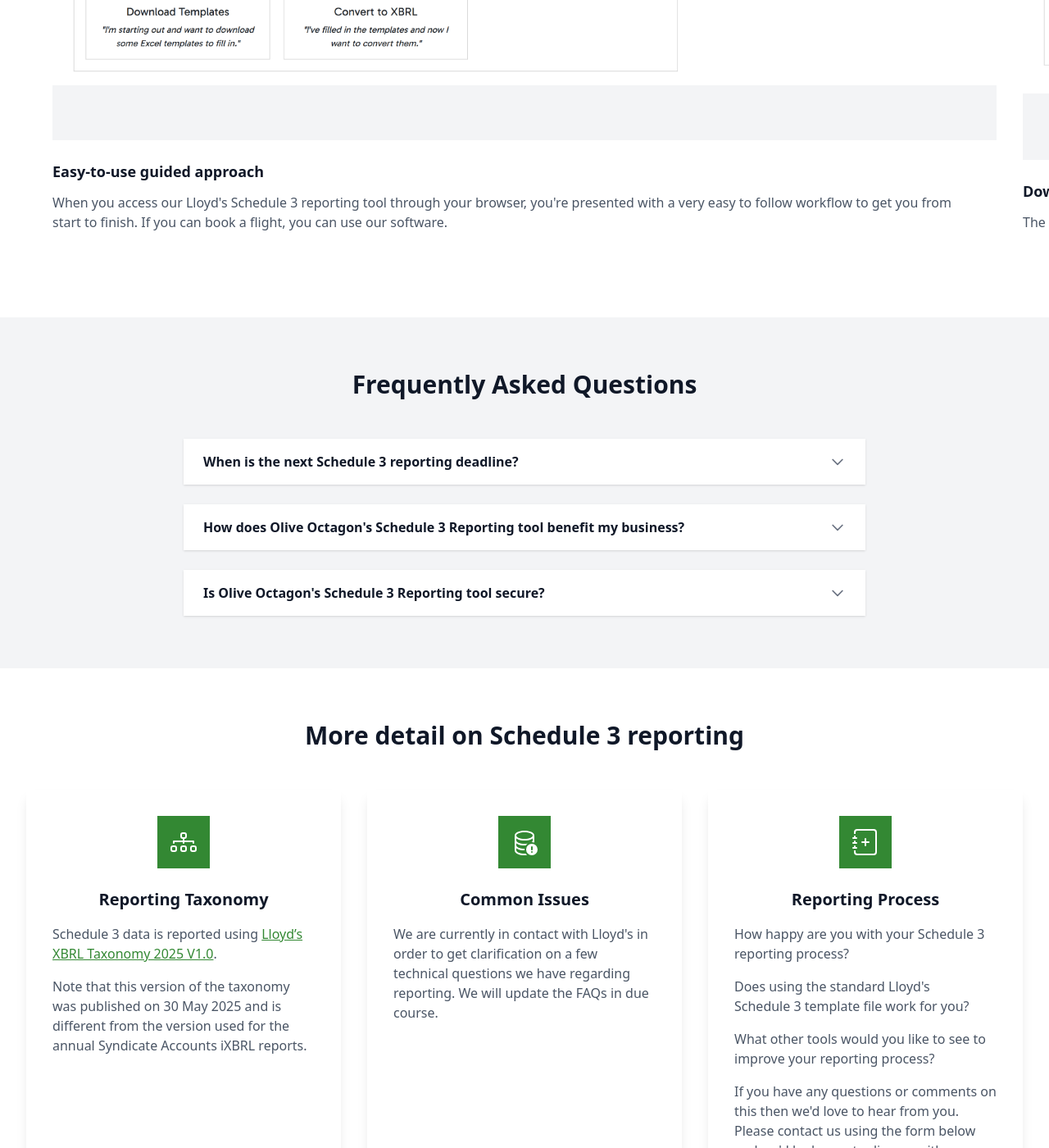
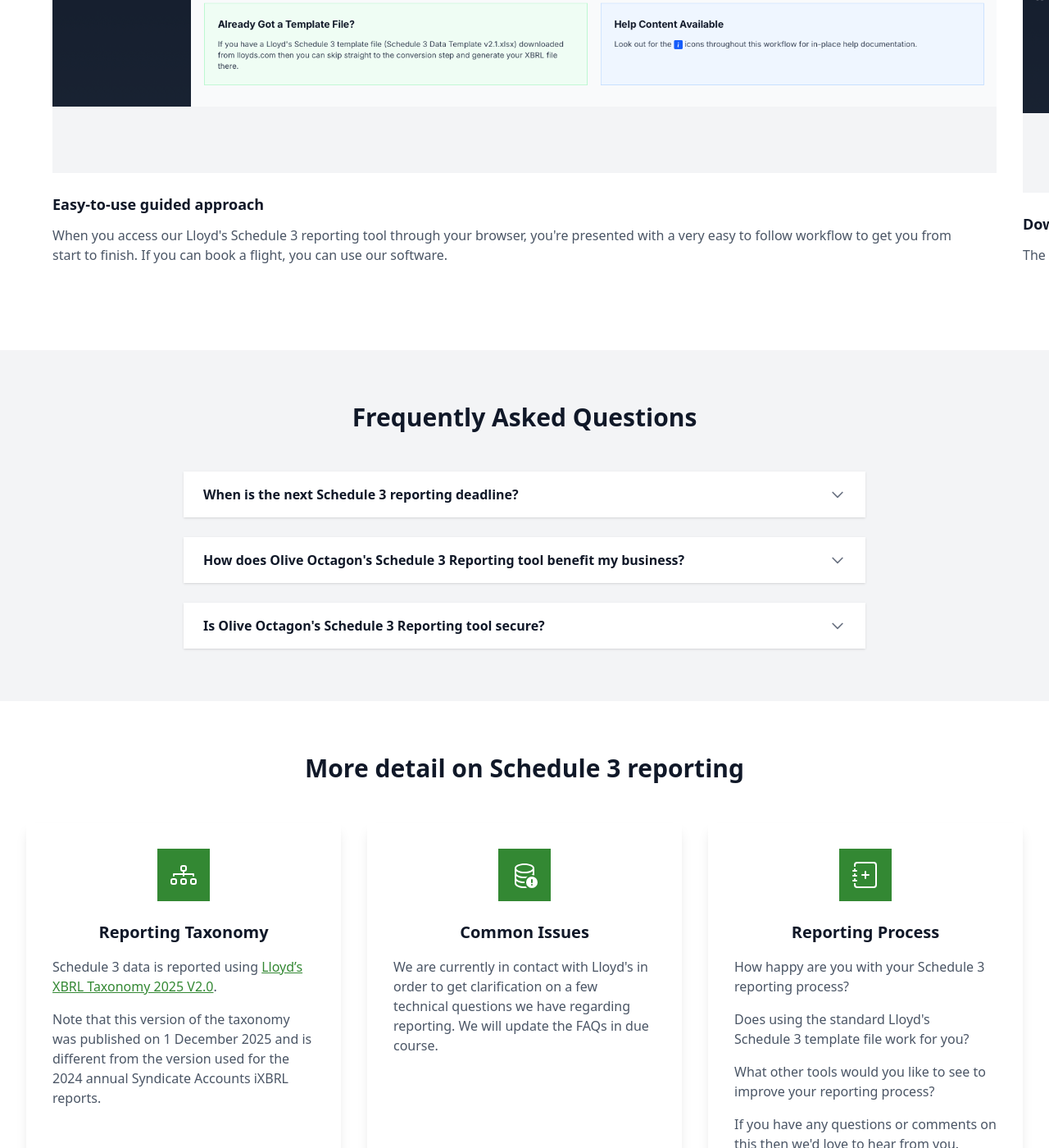
Before and after one commit to oliveoctagon/oliveoctagon.github.io, a Jekyll site: the page built from products/lloyds-schedule-3/index.html, in a window 1280 px wide and 1400 px high, scrolled down 3624 px. Shown: the whole window at 82% size. Built offline with Jekyll 4.4.1, drawn with Linux system fonts in a browser that asks for light colours; some web fonts are replaced; some of the changed lines change nothing that is shown; some of the changed text lies outside the part shown.

Commit message:
Update Lloyd's Schedule 3 page and screenshots

```diff
--- a/products/lloyds-schedule-3/index.html
+++ b/products/lloyds-schedule-3/index.html
@@ -31,7 +31,10 @@
     - text: "Generate XBRL"
       status: "in-progress"
       status_text: "In Progress"
-  progress: 67
+    - text: "Import XBRL to Excel"
+      status: "pending"
+      status_text: "Pending"
+  progress: 50
 
 # Urgency banner
 urgency_banner:
@@ -75,6 +78,7 @@
       badge: "EVERYTHING"
       features:
         - "Unlimited XBRL generation for a single reporting entity"
+        - "XBRL import to Excel functionality"
         - "Unlimited user accounts"
         - "Uses the standard Lloyd's Excel templates"
         - "Priority support"
@@ -108,7 +112,7 @@
         - "Standard Lloyd's Schedule&nbsp;3 templates"
         - "Excel-based data entry"
         - "Leverages Lloyd's built-in validations"
-        - "Schedule&nbsp;3 XBRL-XML export"
+        - "Schedule&nbsp;3 XBRL-XML export and import"
         - "XBRL standard compliance guaranteed"
     - title: "System Requirements"
       items:
@@ -131,7 +135,7 @@
     - file: "download-templates.png"
       alt: "Screenshot of the Download Templates step"
       title: "Download Excel template file"
-      description: "The template file used is the standard Schedule&nbsp;3 Data Template v2.0 published by Lloyd's. You can download it from lloyds.com or from our tool."
+      description: "The template file used is the standard Schedule&nbsp;3 Data Template v2.1 published by Lloyd's. You can download it from lloyds.com or from our tool."
     - file: "excel-1.png"
       alt: "Screenshot of the Lloyd's Schedule&nbsp;3 templates Key Inputs page"
       title: "Standard Lloyd's templates"
@@ -162,7 +166,7 @@
   cards:
     - title: "Reporting Taxonomy"
       icon: '<svg class="w-8 h-8 text-white" fill="currentColor" viewBox="0 0 16 16"><path fill-rule="evenodd" d="M6 3.5A1.5 1.5 0 0 1 7.5 2h1A1.5 1.5 0 0 1 10 3.5v1A1.5 1.5 0 0 1 8.5 6v1H14a.5.5 0 0 1 .5.5v1a.5.5 0 0 1-1 0V8h-5v.5a.5.5 0 0 1-1 0V8h-5v.5a.5.5 0 0 1-1 0v-1A.5.5 0 0 1 2 7h5.5V6A1.5 1.5 0 0 1 6 4.5zM8.5 5a.5.5 0 0 0 .5-.5v-1a.5.5 0 0 0-.5-.5h-1a.5.5 0 0 0-.5.5v1a.5.5 0 0 0 .5.5zM0 11.5A1.5 1.5 0 0 1 1.5 10h1A1.5 1.5 0 0 1 4 11.5v1A1.5 1.5 0 0 1 2.5 14h-1A1.5 1.5 0 0 1 0 12.5zm1.5-.5a.5.5 0 0 0-.5.5v1a.5.5 0 0 0 .5.5h1a.5.5 0 0 0 .5-.5v-1a.5.5 0 0 0-.5-.5zm4.5.5A1.5 1.5 0 0 1 7.5 10h1a1.5 1.5 0 0 1 1.5 1.5v1A1.5 1.5 0 0 1 8.5 14h-1A1.5 1.5 0 0 1 6 12.5zm1.5-.5a.5.5 0 0 0-.5.5v1a.5.5 0 0 0 .5.5h1a.5.5 0 0 0 .5-.5v-1a.5.5 0 0 0-.5-.5zm4.5.5a1.5 1.5 0 0 1 1.5-1.5h1a1.5 1.5 0 0 1 1.5 1.5v1a1.5 1.5 0 0 1-1.5 1.5h-1a1.5 1.5 0 0 1-1.5-1.5zm1.5-.5a.5.5 0 0 0-.5.5v1a.5.5 0 0 0 .5.5h1a.5.5 0 0 0 .5-.5v-1a.5.5 0 0 0-.5-.5z"/></svg>'
-      content: '<p>Schedule&nbsp;3 data is reported using <a href="https://www.lloyds.com/market-resources/syndicate-accounts-and-financial-reporting#Specifications" target="_blank" rel="noopener" class="text-brand hover:text-brand-dark underline">Lloyd’s XBRL Taxonomy 2025 V1.0</a>.</p><p>Note that this version of the taxonomy was published on 30&nbsp;May 2025 and is different from the version used for the annual Syndicate Accounts iXBRL reports.</p>'
+      content: '<p>Schedule&nbsp;3 data is reported using <a href="https://www.lloyds.com/market-resources/syndicate-accounts-and-financial-reporting#Specifications" target="_blank" rel="noopener" class="text-brand hover:text-brand-dark underline">Lloyd’s XBRL Taxonomy 2025 V2.0</a>.</p><p>Note that this version of the taxonomy was published on 1&nbsp;December 2025 and is different from the version used for the 2024 annual Syndicate Accounts iXBRL reports.</p>'
     - title: "Common Issues"
       icon: '<svg class="w-8 h-8 text-white" fill="currentColor" viewBox="0 0 16 16"><path d="M12.096 6.223A5 5 0 0 0 13 5.698V7c0 .289-.213.654-.753 1.007a4.5 4.5 0 0 1 1.753.25V4c0-1.007-.875-1.755-1.904-2.223C11.022 1.289 9.573 1 8 1s-3.022.289-4.096.777C2.875 2.245 2 2.993 2 4v9c0 1.007.875 1.755 1.904 2.223C4.978 15.71 6.427 16 8 16c.536 0 1.058-.034 1.555-.097a4.5 4.5 0 0 1-.813-.927Q8.378 15 8 15c-1.464 0-2.766-.27-3.682-.687C3.356 13.875 3 13.373 3 13v-1.302c.271.202.58.378.904.525C4.978 12.71 6.427 13 8 13h.027a4.6 4.6 0 0 1 0-1H8c-1.464 0-2.766-.27-3.682-.687C3.356 10.875 3 10.373 3 10V8.698c.271.202.58.378.904.525C4.978 9.71 6.427 10 8 10q.393 0 .774-.024a4.5 4.5 0 0 1 1.102-1.132C9.298 8.944 8.666 9 8 9c-1.464 0-2.766-.27-3.682-.687C3.356 7.875 3 7.373 3 7V5.698c.271.202.58.378.904.525C4.978 6.711 6.427 7 8 7s3.022-.289 4.096-.777M3 4c0-.374.356-.875 1.318-1.313C5.234 2.271 6.536 2 8 2s2.766.27 3.682.687C12.644 3.125 13 3.627 13 4c0 .374-.356.875-1.318 1.313C10.766 5.729 9.464 6 8 6s-2.766-.27-3.682-.687C3.356 4.875 3 4.373 3 4"/><path d="M16 12.5a3.5 3.5 0 1 1-7 0 3.5 3.5 0 0 1 7 0m-3.5-2a.5.5 0 0 0-.5.5v1.5a.5.5 0 0 0 1 0V11a.5.5 0 0 0-.5-.5m0 4a.5.5 0 1 0 0-1 .5.5 0 0 0 0 1"/></svg>'
       content: "<p>We are currently in contact with Lloyd's in order to get clarification on a few technical questions we have regarding reporting. We will update the FAQs in due course.</p>"
```
Also changed, not shown: products/lloyds-schedule-3/convert-screen.png, products/lloyds-schedule-3/download-templates.png, products/lloyds-schedule-3/home-screen.png.
